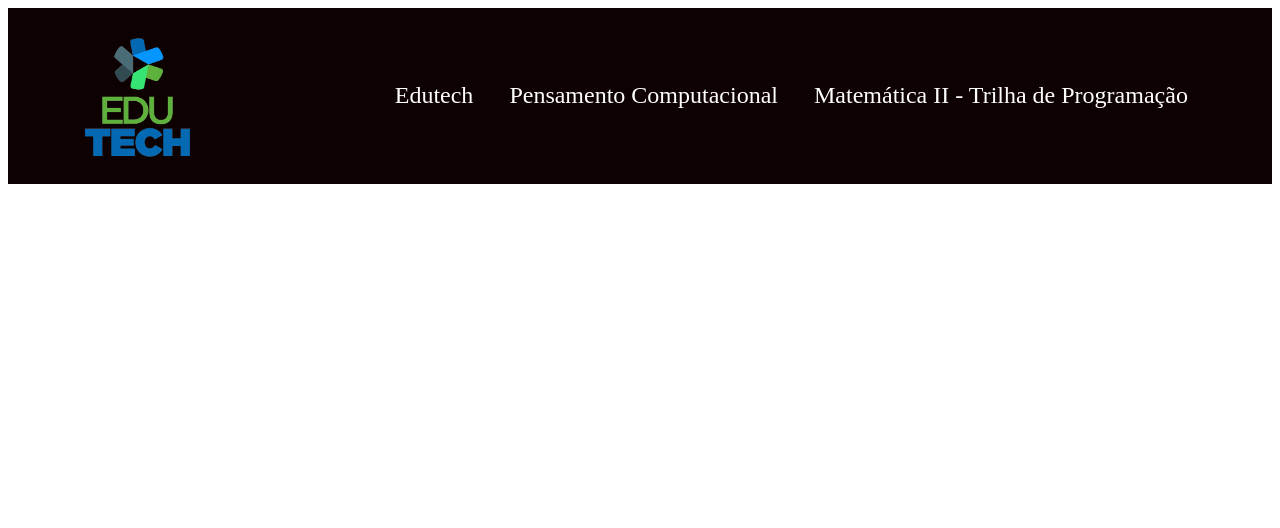
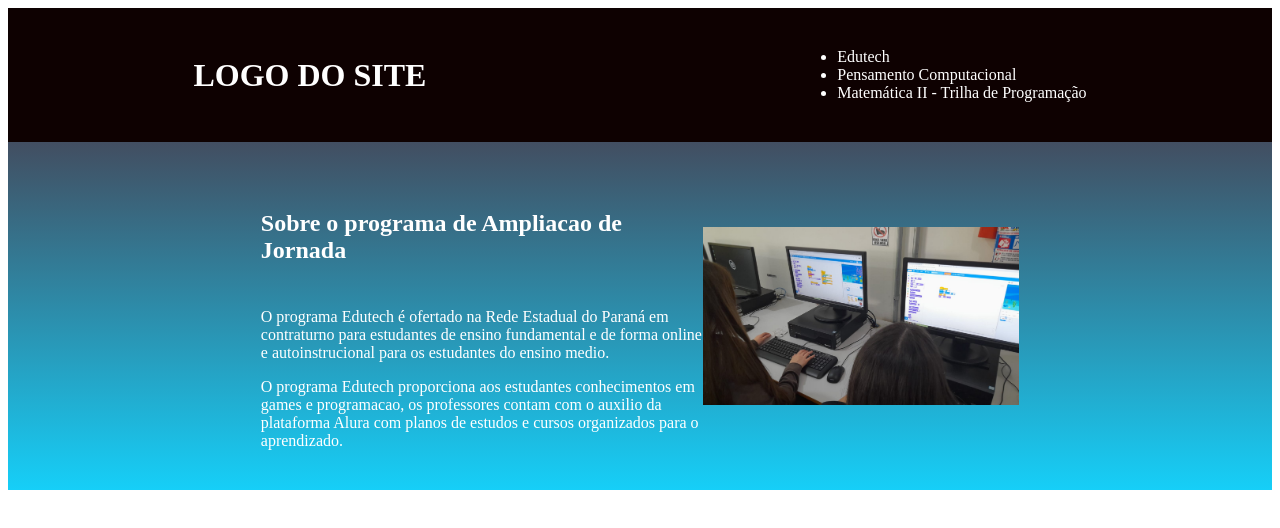
Before and after one commit to silco1980/silco1980, a plain HTML site: page index.html in a window 1280 px wide. Drawn offline with Linux system fonts and the light colour scheme.

Commit message:
subseção Edutech
primeiras das seções da pasta que atendo no NRE

```diff
--- a/index.html
+++ b/index.html
@@ -9,14 +9,26 @@
     <title>Document</title>
 </head>
 <body>
-    <header class="cabecalho">
-        <img class="cabecalho-imagem" src="edutech.png" alt="logo Edutech">
-        <ul class="cabecalho-lista">
-            <li class="cabecalho-lista-item">Edutech</li>
-            <li class="cabecalho-lista-item">Pensamento Computacional</li>
-            <li class="cabecalho-lista-item">Matemática II - Trilha de Programação</li>
-        </ul>
+    <header>
+        <h1> LOGO DO SITE </h1>
+<ul>
+    <li>Edutech</li>
+    <li>Pensamento Computacional</li>
+    <li>Matemática II - Trilha de Programação</li>
+</ul>
     </header>
+
+    <section class="Edutech">
+        <div class="Edutech-div-conteudo">
+            <h2 class="Edutech-titulo">Sobre o programa de Ampliacao de Jornada</h2>
+            <p class="Edutech-texto-um">O programa Edutech é ofertado na Rede Estadual do Paraná em contraturno para estudantes de ensino fundamental e de forma online e autoinstrucional para os estudantes do ensino medio.</p>
+            <p class="escola-texto-dois">O programa Edutech proporciona aos estudantes conhecimentos em games e programacao, os professores contam com o auxilio da plataforma Alura com planos de estudos e cursos organizados para o aprendizado.</p>
+        </div>
+        <img class="Edutech-imagem" src="Edutech.jpeg" alt="Alunos no quadro">
+    </section>
+</body>
+
+</html>
 
 </body>
 </html>
--- a/style.css
+++ b/style.css
@@ -21,3 +21,23 @@ header {
     margin: 0;
     padding: 0;
 }
+
+.Edutech-imagem{
+    width: 25%;
+}
+
+.Edutech{
+    background-image: linear-gradient(#424E61,#16CFF8);
+    color:white;
+    display: flex;
+    justify-content: center;
+    align-items: center;
+    padding: 24px 0;
+}
+
+.Edutech-div-conteudo{
+    width: 35%;
+}
+.Edutech-titulo{
+    padding: 24px 0;
+}
```
Also changed, not shown: Edutech.jpeg (added).
